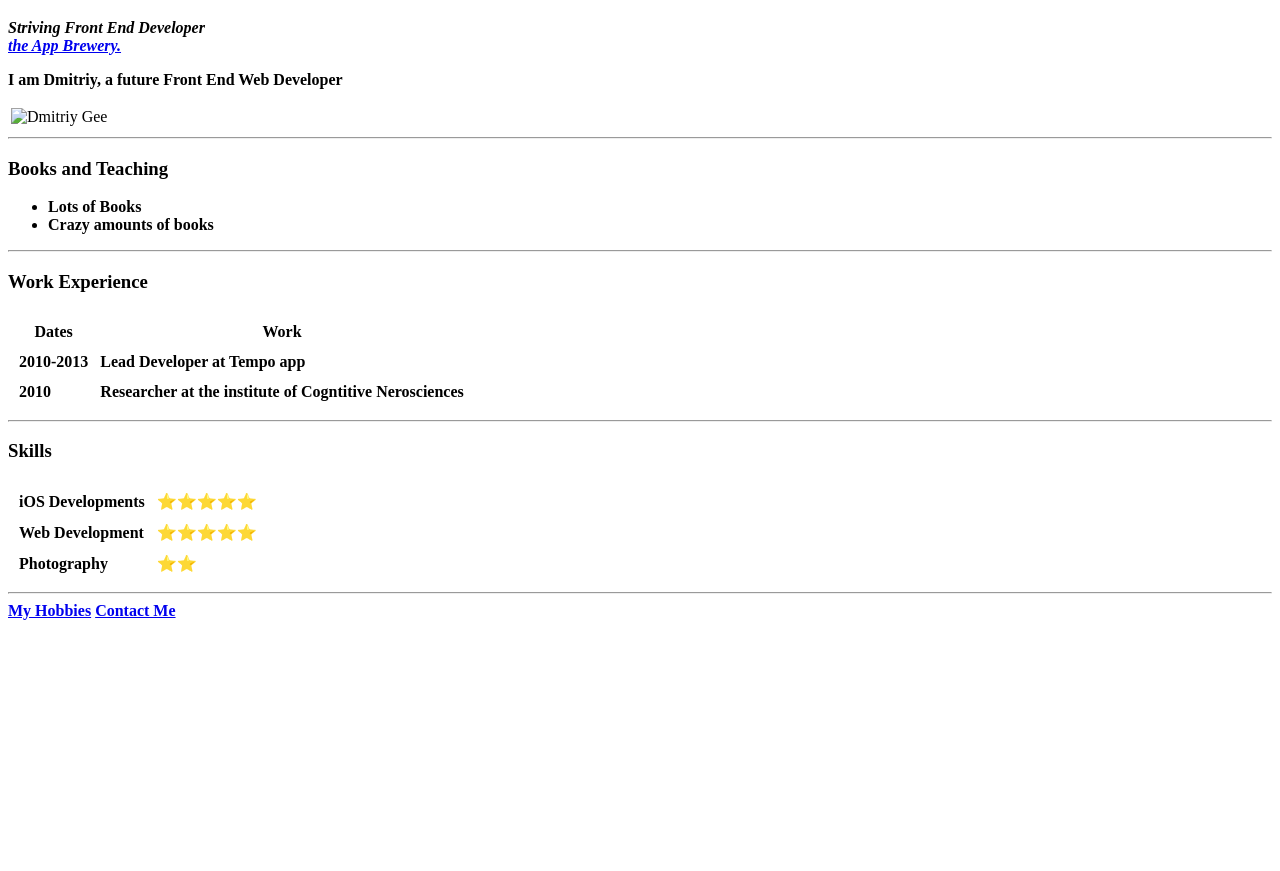
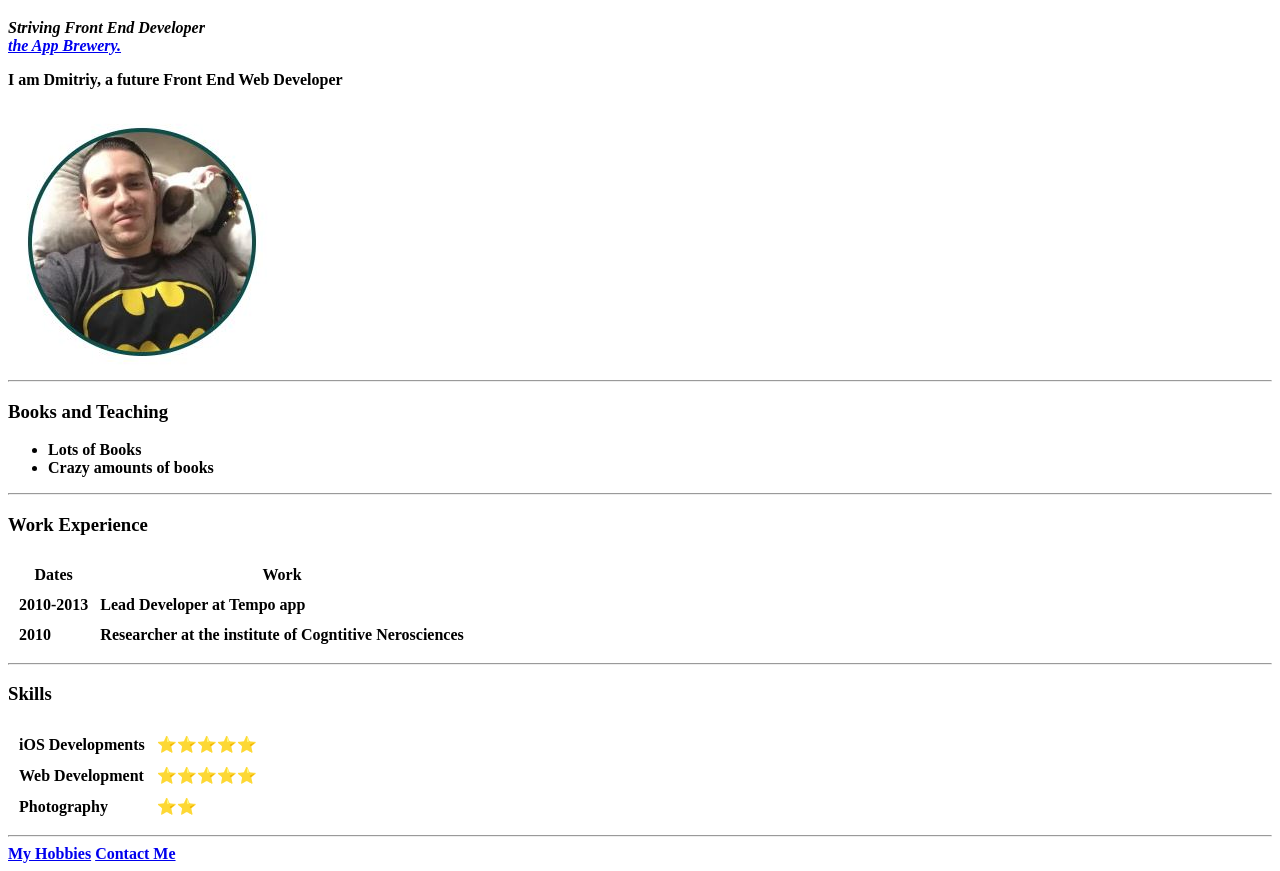
Before and after one commit to DmitriyGee/cv, a plain HTML site: page index.html in a window 1280 px wide. Shown: the part 61-932 px from the top of the page. Before the commit the page ends 800 px from the top, so only its background shows below. Drawn offline with Linux system fonts and the light colour scheme; the site is published under a folder, as on GitHub Pages, so addresses that start at the root find nothing.

Commit message:
Update index.html

```diff
--- a/index.html
+++ b/index.html
@@ -9,7 +9,7 @@
 <body>
   <table>
     <tr>
-      <td><img src="/Images/me.JPG" alt="Dmitriy Gee"></td>
+      <td><img src="Images/me.JPG" alt="Dmitriy Gee"></td>
         <h1>Dmitriy Gee</h1>
         <p><em><strong>Striving Front End Developer<strong><br><a href="https://www.appbrewery.co" target="_blank">the App Brewery.</a></strong></em></p>
         <p>I am Dmitriy, a future Front End Web Developer</p>
```
